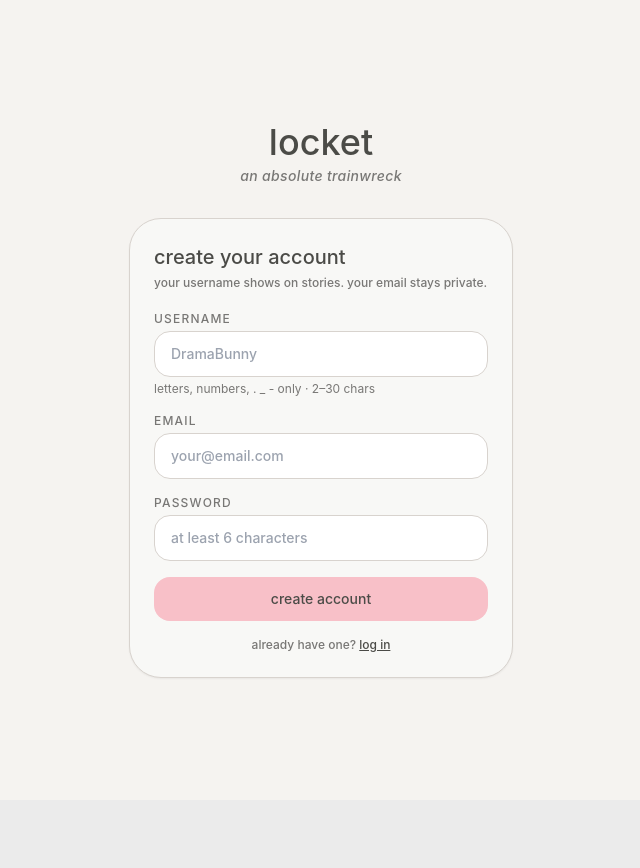
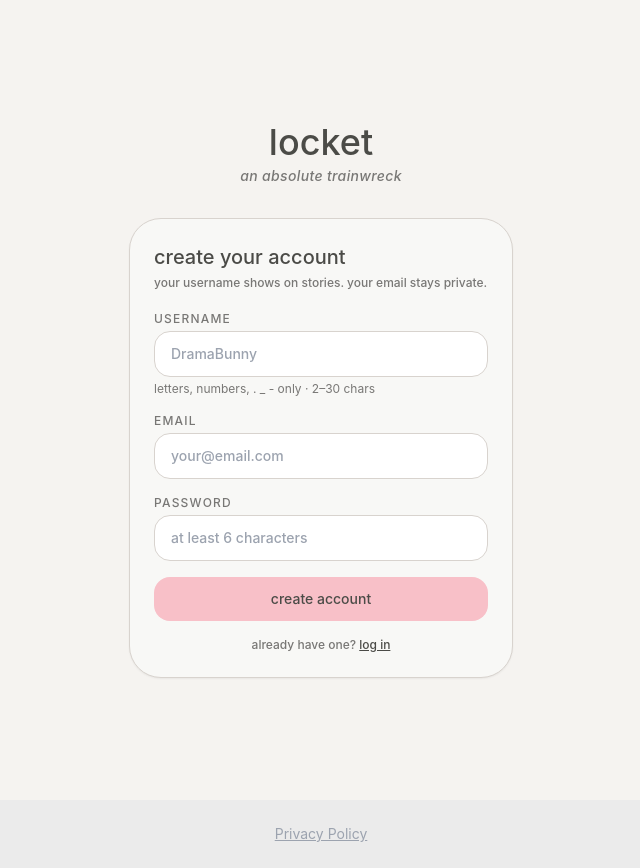
Before and after one commit to lefeiii/locket, a Next.js app: page /signup in a window 1280 px wide. Shown: the whole page, without its empty margins (319-959 px from the left). Before the commit the page ends 800 px from the top, so only its background shows below. Built offline with nearby package versions, Linux system fonts and the light colour scheme; no server answers.

Commit message:
Update layout.tsx

```diff
--- a/app/layout.tsx
+++ b/app/layout.tsx
@@ -19,7 +19,12 @@ export default function RootLayout({
 }>) {
   return (
     <html lang="en">
-      <body>{children}</body>
+      <body>
+  {children}
+  <footer className="text-center py-6 text-sm text-gray-400">
+    <a href="/privacy" className="underline hover:text-gray-600">Privacy Policy</a>
+  </footer>
+</body>
     </html>
   );
 }
```
